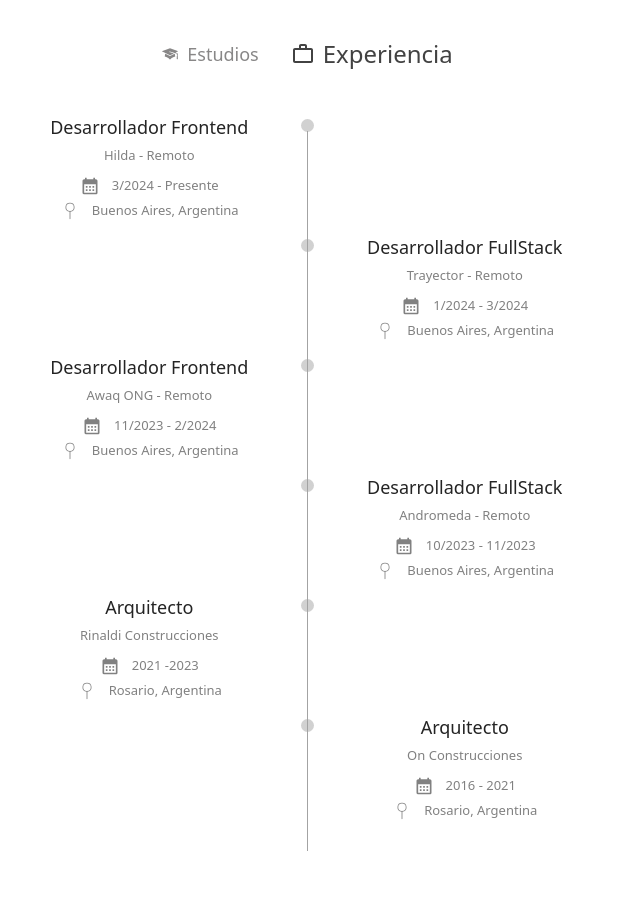
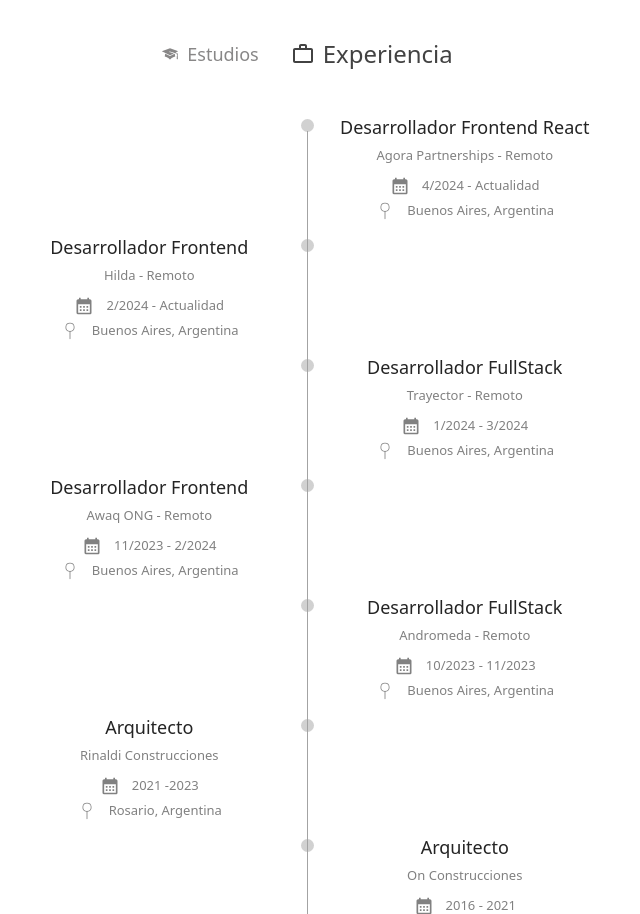
Before and after one commit to jesusre890/portfolio, a React (Vite) app: page / in a window 1280 px wide. Shown: the part 1435-2349 px from the top of the page, without its empty margins (333-973 px from the left). Built offline with nearby package versions, Linux system fonts and the light colour scheme.

Commit message:
actualizacion viaje personal.

```diff
--- a/src/views/Journey/Journey.jsx
+++ b/src/views/Journey/Journey.jsx
@@ -50,6 +50,25 @@ const Journey = () => {
               "viaje__contenido-active": active === "estudios",
             })}
           >
+            <div className="data mb-12 md:mb-0">
+              <div></div>
+
+              <div>
+                <span className="circulo"></span>
+                <span className="linea"></span>
+              </div>
+
+              <div className="flex flex-col items-center">
+                <h3 className="titulo font-medium dark:text-blue-gray-100">
+                  Cloud Computing (AWS)
+                </h3>
+                <span className="instituto">Coderhouse</span>
+                <div className="calendario  flex items-center">
+                  <MdCalendarMonth /> 2024
+                </div>
+              </div>
+            </div>
+
             <div className="data mb-8 md:mb-0">
               <div className="contenidoData flex flex-col items-center">
                 <h3 className="titulo font-medium dark:text-blue-gray-100">
@@ -128,6 +147,30 @@ const Journey = () => {
             })}
           >
             <div className="data mb-20 md:mb-0">
+              <div></div>
+
+              <div>
+                <span className="circulo"></span>
+                <span className="linea"></span>
+              </div>
+
+              <div className="flex flex-col items-center">
+                <h3 className="titulo font-medium dark:text-blue-gray-100">
+                  Desarrollador Frontend React
+                </h3>
+                <span className="instituto">Agora Partnerships - Remoto</span>
+                <div className="calendario  flex items-center flex-col">
+                  <div className="flex items-center gap-3">
+                    <MdCalendarMonth className=" text-xl" /> 4/2024 - Actualidad
+                  </div>
+                  <div className="flex items-center gap-3">
+                    <CiMapPin className=" text-xl" /> Buenos Aires, Argentina
+                  </div>
+                </div>
+              </div>
+            </div>
+
+            <div className="data mb-20 md:mb-0">
               <div className="flex flex-col items-center">
                 <h3 className="titulo font-medium dark:text-blue-gray-100">
                   Desarrollador Frontend
@@ -135,7 +178,7 @@ const Journey = () => {
                 <span className="instituto">Hilda - Remoto</span>
                 <div className="calendario flex items-center flex-col">
                   <div className="flex items-center gap-3">
-                    <MdCalendarMonth className=" text-xl" /> 3/2024 - Presente
+                    <MdCalendarMonth className=" text-xl" /> 2/2024 - Actualidad
                   </div>
                   <div className="flex items-center gap-3">
                     <CiMapPin className=" text-xl" /> Buenos Aires, Argentina
```
